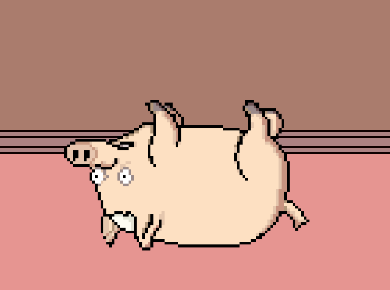
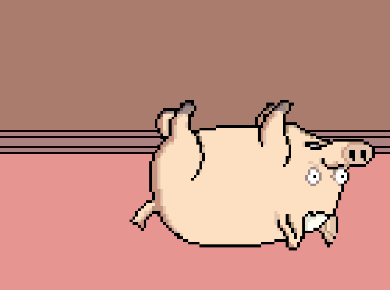
Before and after one commit to Laurent62/spider_cochon, a plain HTML site: page index.html in a window 390 px wide. Both pictures are taken after a click on the element 265 px from the left and 176 px from the top of the page. Drawn offline with Linux system fonts and the light colour scheme.

Commit message:
Using JS to achieve consistent speed movement

```diff
--- a/assets/css/styles.css
+++ b/assets/css/styles.css
@@ -8,16 +8,3 @@
     background-size: cover;
     transform: scaleX(-1);
 }
-
-@keyframes pigMove {
-
-    0%,
-    100% {
-        right: 0;
-    }
-
-    100% {
-        right: calc(100% - 250px);
-
-    }
-}
--- a/assets/js/script.js
+++ b/assets/js/script.js
@@ -1,28 +1,35 @@
-document.addEventListener("DOMContentLoaded", function() {
 const website_project = 'https://laurent62.github.io/spider_cochon/';
+const spiderpig_gif = website_project + 'assets/img/spidercochon.gif';
+const spiderpig_png = website_project + 'assets/img/spidercochon.png';
+const spiderpig_move_src = website_project + 'assets/mp3/spidercochon_move.mp3';
+const spiderpig_stop_src = website_project + 'assets/mp3/spidercochon_stop.mp3';
+
+const spiderpig_speed = 200; // Vitesse en pixels par seconde (par exemple, 250 px/s)
+let spiderpig_animationID;
+let spiderpig_direction = 1; // 1 pour droite, -1 pour gauche
+let spiderpig_isMoving = false;
+
+document.addEventListener("DOMContentLoaded", function () {
+
   const spiderpig = document.getElementById("spiderpig");
-    const spiderpig_gif = website_project+'assets/img/spidercochon.gif';
-    const spiderpig_png = website_project+'assets/img/spidercochon.png';
   spiderpig.style.backgroundImage = "url(" + spiderpig_png + ")";
 
   const spiderpig_audio = document.getElementById("spiderpig_audio");
-    const spiderpig_move_src = website_project+'assets/mp3/spidercochon_move.mp3';
-    const spiderpig_stop_src = website_project+'assets/mp3/spidercochon_stop.mp3';
-    spiderpig_audio.volume = 0.4;
-
-    let spiderpig_isMoving = false;
+  spiderpig_audio.volume = 0.3;
 
   spiderpig.addEventListener("click", () => {
     if (!spiderpig_isMoving) {
-        spiderpig.style.animation = "pigMove 5s linear infinite alternate";
+      moveSpiderpig();
       spiderpig.style.backgroundImage = "url(" + spiderpig_gif + ")";
       spiderpig_audio.src = spiderpig_move_src;
       spiderpig_audio.loop = true;
       spiderpig_audio.play();
     } else {
-        spiderpig.style.animation = "none"; // Arrête l'animation
+      cancelAnimationFrame(spiderpig_animationID); // Arrête l'animation
       spiderpig.style.backgroundImage = "url(" + spiderpig_png + ")";
       spiderpig.style.transform = "scaleX(-1)";
+      spiderpig_direction = 1;
+      spiderpig.style.right = 0;
       spiderpig_audio.src = spiderpig_stop_src;
       spiderpig_audio.loop = false;
       spiderpig_audio.play();
@@ -30,12 +37,32 @@ document.addEventListener("DOMContentLoaded", function() {
     spiderpig_isMoving = !spiderpig_isMoving;
   });
 
-    // Détection du changement de direction (alterner)
-    spiderpig.addEventListener("animationiteration", () => {
-      if (spiderpig.style.transform == "scaleX(1)") {
+});
+
+
+function moveSpiderpig() {
+  const startTime = performance.now();
+  const duration = (window.innerWidth - spiderpig.offsetWidth) / spiderpig_speed * 1000;
+
+  function step(currentTime) {
+    const elapsedTime = currentTime - startTime;
+    const progress = Math.min(elapsedTime / duration, 1);
+    const newPosition = (spiderpig_direction === 1) ? progress * (window.innerWidth - spiderpig.offsetWidth) : (1 - progress) * (window.innerWidth - spiderpig.offsetWidth);
+    spiderpig.style.right = newPosition + "px";
+
+    if (progress < 1) {
+      spiderpig_animationID = requestAnimationFrame(step);
+    } else {
+      // Inversez la spiderpig_direction lorsque le mouvement est terminé
+      if (spiderpig_direction == 1) {
+        spiderpig.style.transform = "scaleX(1)";
+      } else {
         spiderpig.style.transform = "scaleX(-1)";
-      } else {
-        spiderpig.style.transform = "scaleX(1)";
       }
-    });
-});
+      spiderpig_direction = -spiderpig_direction;
+      spiderpig_animationID = requestAnimationFrame(moveSpiderpig);
+    }
+  }
+
+  spiderpig_animationID = requestAnimationFrame(step);
+}
```
Lines whose indentation alone changed are shown as unchanged.
